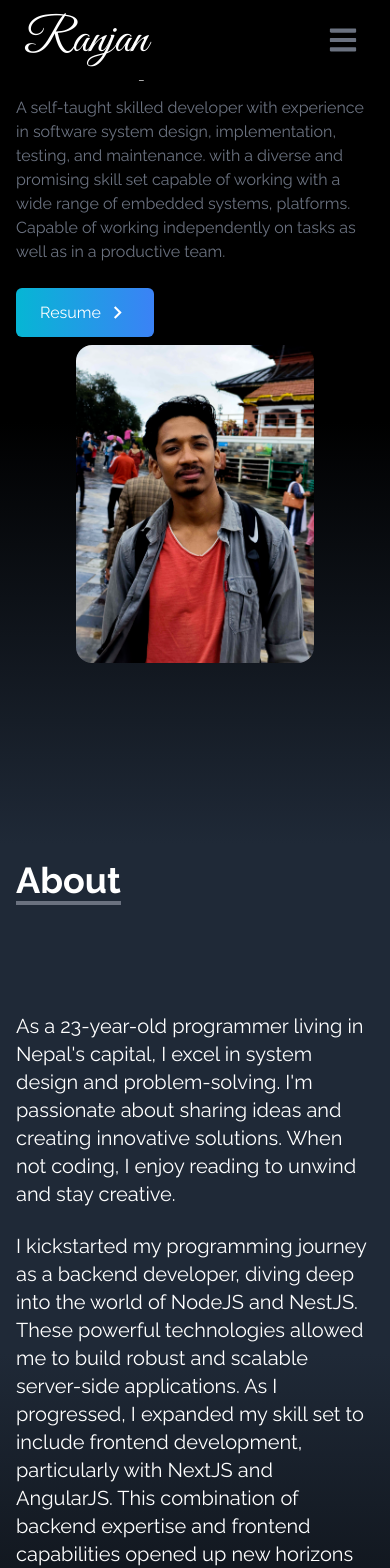
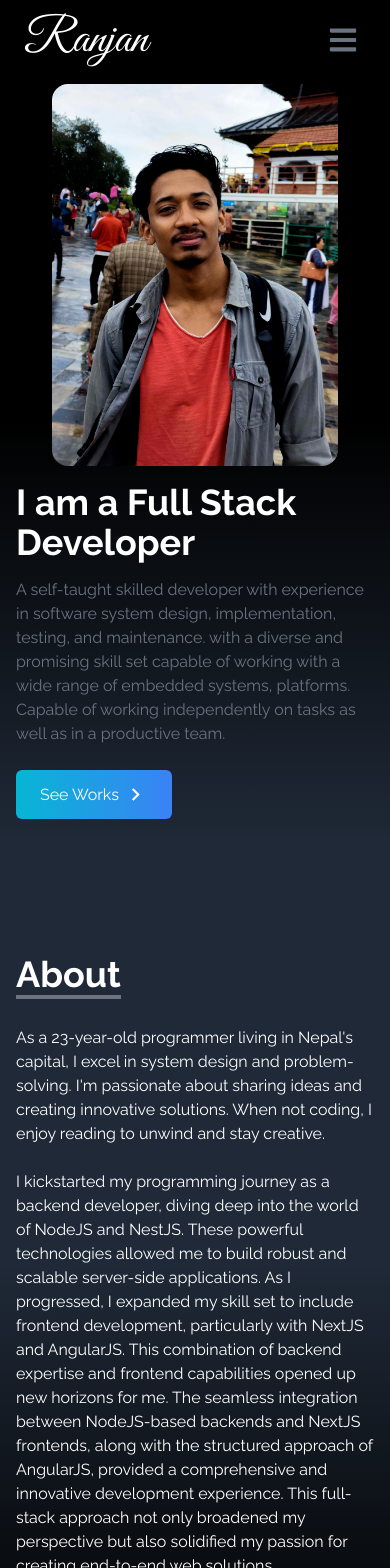
Before and after one commit to ranjanydv/react-portfolio, a React (Vite) app: page / in a window 390 px wide. Shown: the top 1568 px of the page. Built offline with nearby package versions, Linux system fonts and the light colour scheme.

Commit message:
refactor #3

```diff
--- a/src/components/About.jsx
+++ b/src/components/About.jsx
@@ -13,7 +13,7 @@ const About = () => {
 	return (
 		<div
 			name="about"
-			className="w-full min-h-screen h-full bg-gradient-to-b from-gray-800 via-gray-800 to-black text-white "
+			className="w-full min-h-[100dvh] h-screen bg-gradient-to-b from-gray-800 via-gray-800 to-black text-white "
 		>
 			<div className="max-w-screen-lg p-4 mx-auto flex flex-col justify-center w-full h-full">
 				<div className="pb-8">
@@ -22,11 +22,11 @@ const About = () => {
 					</p>
 				</div>
 				<div>
-					<p className="text-xl mt-20">
+					<p className="">
                         As a {getAge()}-year-old programmer living in Nepal's capital, I excel in system design and problem-solving. I'm passionate about sharing ideas and creating innovative solutions. When not coding, I enjoy reading to unwind and stay creative.
 					</p>
 					<br />
-					<p className="text-xl">
+					<p className="">
                         I kickstarted my programming journey as a backend developer, diving deep into the world of NodeJS and NestJS. These powerful technologies allowed me to build robust and scalable server-side applications. As I progressed, I expanded my skill set to include frontend development, particularly with NextJS and AngularJS. This combination of backend expertise and frontend capabilities opened up new horizons for me. The seamless integration between NodeJS-based backends and NextJS frontends, along with the structured approach of AngularJS, provided a comprehensive and innovative development experience. This full-stack approach not only broadened my perspective but also solidified my passion for creating end-to-end web solutions.
 					</p>
 				</div>
--- a/src/components/Contact.jsx
+++ b/src/components/Contact.jsx
@@ -2,7 +2,7 @@ const Contact = () => {
 	return (
 		<div
 			name="contact"
-			className="w-full min-h-screen h-full bg-gradient-to-b from-gray-800 to-black p-4 text-white"
+			className="w-full min-h-[100dvh] h-screen bg-gradient-to-b from-gray-800 to-black p-4 text-white"
 		>
 			<div className="flex flex-col p-4 justify-center max-w-screen-lg mx-auto h-full">
 				<div className="pb-8">
--- a/src/components/Home.jsx
+++ b/src/components/Home.jsx
@@ -5,9 +5,9 @@ const Home = () => {
 	return (
 		<div
 			name="home"
-			className="min-h-screen h-full w-full bg-gradient-to-b from-black via-black to-gray-800"
+			className="min-h-[100dvh] h-screen w-full bg-gradient-to-b from-black via-black to-gray-800 pt-[10vh] "
 		>
-			<div className="max-w-screen-lg mx-auto flex flex-col items-center justify-center h-full px-4 md:flex-row">
+			<div className="max-w-screen-lg mx-auto flex flex-col-reverse items-center justify-center h-full px-4 md:flex-row">
 				<div className="flex flex-col justify-center h-full">
 					<h2 className="text-4xl sm:text-7xl font-bold text-white">
 						I am a Full Stack Developer
@@ -20,10 +20,10 @@ const Home = () => {
 						well as in a productive team.
 					</p>
 					<div>
-						<a href="/Resume.pdf" target="_blank" rel="noopener noreferrer">
+						<a href="https://github.com/theranzanydv" target="_blank" rel="noopener noreferrer">
 							<a className="group text-white w-fit px-6 py-3 my-2 flex items-center rounded-md bg-gradient-to-r from-cyan-500 to-blue-500 cursor-pointer">
-								Resume
-								<span className="group-hover:rotate-90 duration-300">
+								See Works
+								<span className="group-hover:scale-90 duration-300">
 									<MdKeyboardArrowRight size={25} className="ml-1" />
 								</span>
 							</a>
@@ -34,7 +34,7 @@ const Home = () => {
 					<img
 						src={heroImage}
 						alt="Ranjan Yadav"
-						className="rounded-2xl mx-auto w-2/3 md:w-full"
+						className="rounded-2xl mx-auto w-4/5 md:w-full "
 					/>
 				</div>
 			</div>
--- a/src/components/Skills.jsx
+++ b/src/components/Skills.jsx
@@ -5,7 +5,6 @@ import {
     Express,
     Firebase,
     Flutter,
-    Javascript,
     Linux,
     Mongo,
     MySQL,
@@ -56,7 +55,7 @@ const Skills = () => {
 
     return (
         <div
-            className="bg-gradient-to-b from-black via-black to-gray-800 w-full min-h-screen h-full"
+            className="bg-gradient-to-b from-black via-black to-gray-800 w-full min-h-[100dvh] h-full"
         >
             <div className="max-w-screen-lg mx-auto p-4 flex flex-col justify-center w-full h-full text-white">
                 <div>
```
